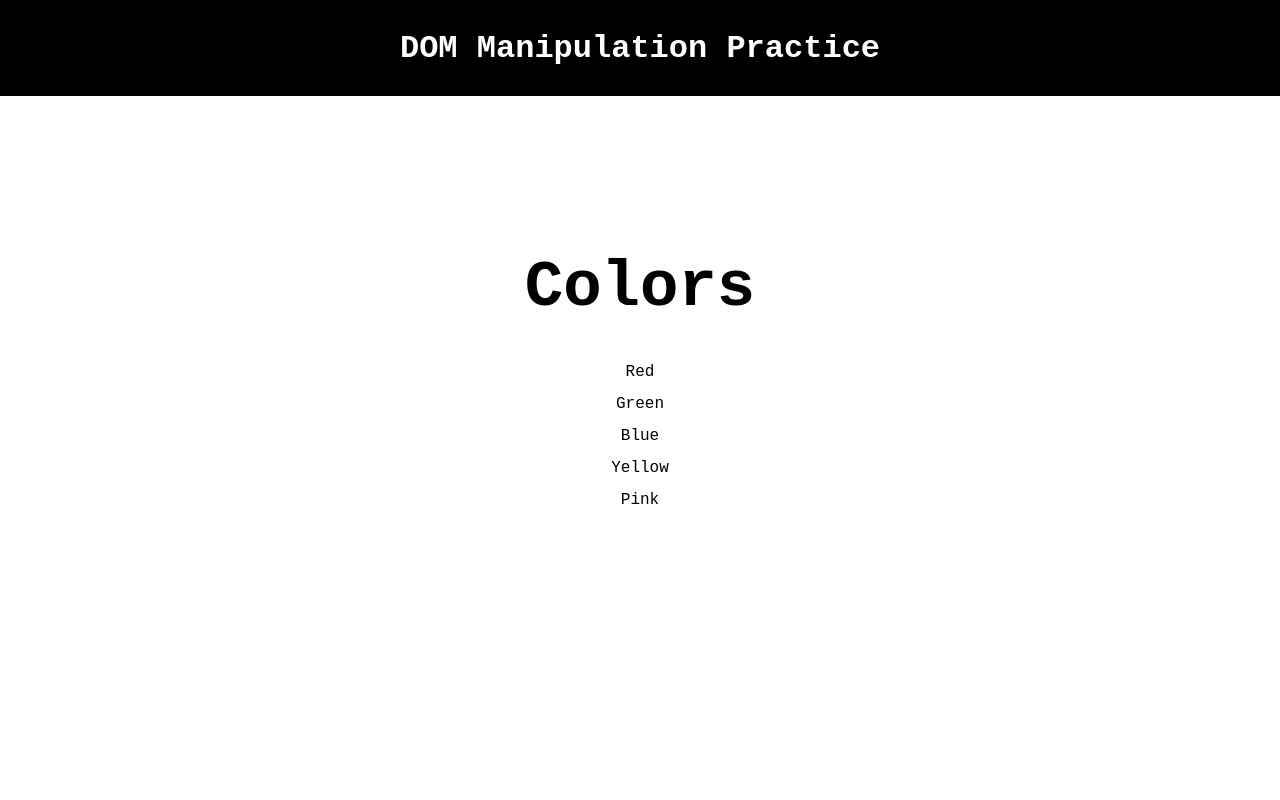
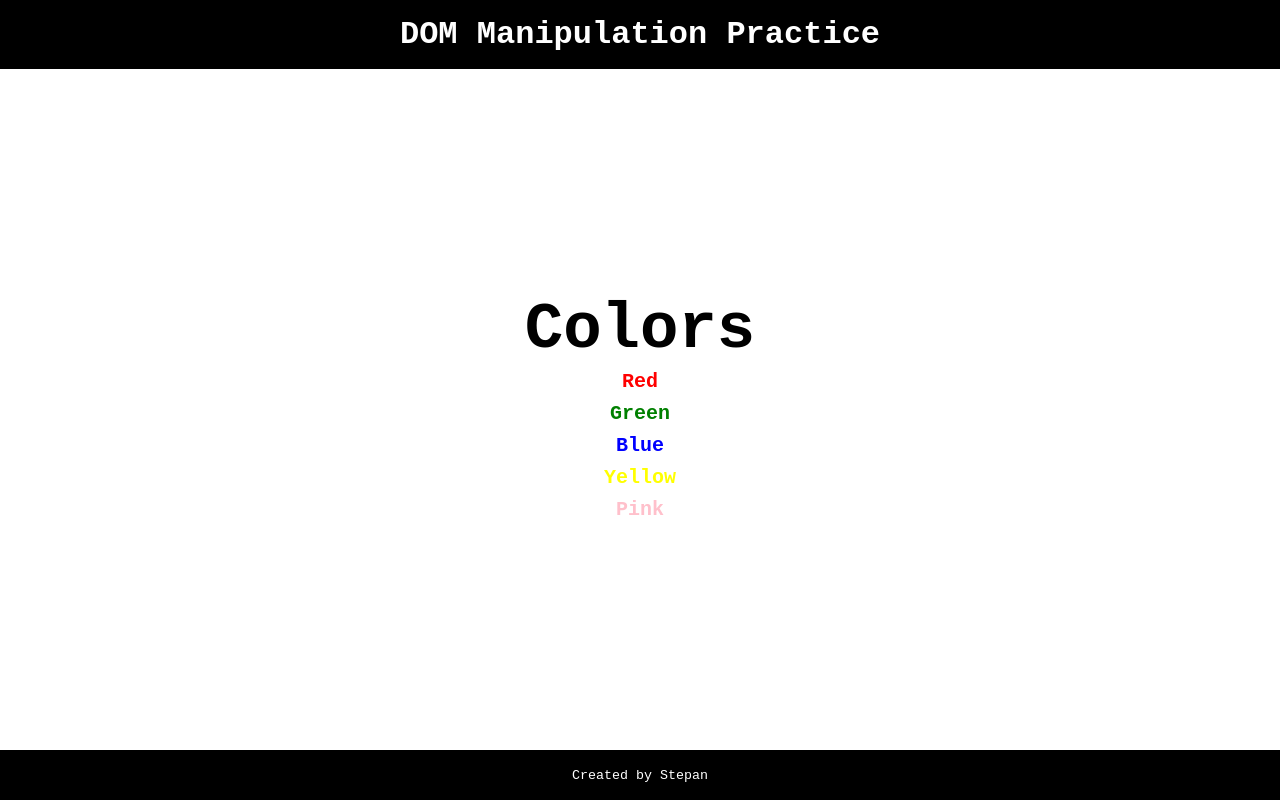
Before and after one commit to stepanstas/js-dom-change-background-color-on-click, a plain HTML site: page index.html in a window 1280 px wide. Drawn offline with Linux system fonts and the light colour scheme.

Commit message:
Add and center div container

```diff
--- a/index.html
+++ b/index.html
@@ -14,6 +14,7 @@
 
         </header>
         <main>
+            <div>
                 <h2>Colors</h2>
                 <ul>
                     <li>Red</li>
@@ -22,6 +23,7 @@
                     <li>Yellow</li>
                     <li>Pink</li>
                 </ul>
+            </div>
         </main>
         <footer>
 
--- a/index.js
+++ b/index.js
@@ -6,10 +6,8 @@ pageContainer.setAttribute("class", "page-container");
 pageContainer.style.cssText = `
 display: flex;
 flex-direction: column;
-place-content: center;
 min-height: 100vh;
 `;
-
 
 const header = document.querySelector("header");
 header.style.cssText = `
@@ -19,26 +17,39 @@ align-items: center;
 text-align: center;
 background: black;
 color: white;
-height: 6rem;
-position: fixed;
+padding: 1rem;
+position: sticky;
 top: 0;
 right: 0;
 left: 0;
 `;
+
+const main = document.querySelector("main");
+main.style.cssText = `
+display: flex;
+flex-direction: column;
+place-items: center;
+flex: 1 1;
+`;
+
+const containerColors = document.querySelector("main div");
+containerColors.setAttribute("class", "container-colors");
+containerColors.style.cssText = `
+display: flex;
+flex-direction: column;
+margin: auto;
+`
+
 const pageTitle = document.createElement("h1");
 pageTitle.textContent = "DOM Manipulation Practice";
 pageTitle.setAttribute("class", "page-title");
 header.appendChild(pageTitle);
 
-const main = document.querySelector("main");
-main.style.cssText = `
-margin: auto;
-`;
-
-const listTitle = document.querySelector("main > h2");
+const listTitle = document.querySelector(".container-colors > h2");
 listTitle.setAttribute("class", "list-title");
 listTitle.style.cssText = `
 font-size: 4rem;
+margin: auto;
 `;
 
 const list = document.querySelector("ul");
@@ -46,34 +57,54 @@ list.style.cssText = `
 list-style-type: none;
 line-height: 2rem;
 text-align: center;
-margin: 2rem auto;
+font-size: 1.25rem;
+font-weight: bold;
 `
 const listItems = document.querySelectorAll("ul li");
 listItems.forEach(item => {
-    item.addEventListener("mouseover", () => {
+    let color = item.textContent.toLowerCase();
+    switch (color) {
+        case "red":
+            item.style.color = "red";
+            break;
+        case "green":
+            item.style.color = "green";
+            break;
+        case "blue":
+            item.style.color = "blue";
+            break;
+        case "yellow":
+            item.style.color = "yellow";
+            break;
+        case "pink":
+            item.style.color = "pink"
+            break;
+        default:
+            item.style.color = "";
+            break;
+    }
+
+    item.addEventListener("mouseover", (changeColor) => {
         item.style.cssText = `
         cursor: pointer;
         `;
-    })
-listItems.forEach(item => {
+        item.style.color = color;
+    });
+
     item.addEventListener("click", () => {
         let color = item.textContent.toLowerCase();
         switch (color) {
             case "red":
                 document.body.style.backgroundColor = "red";
-                document.body.style.color = "white";
                 break;
             case "green":
                 document.body.style.backgroundColor = "green";
-                document.body.style.color = "white";
                 break;
             case "blue":
                 document.body.style.backgroundColor = "blue";
-                document.body.style.color = "white";
                 break;
             case "yellow":
                 document.body.style.backgroundColor = "yellow";
-                document.body.style.color = "black";
                 break;
             case "pink":
                 document.body.style.backgroundColor = "pink";
@@ -83,4 +114,16 @@ listItems.forEach(item => {
                 break;
         }
     });
-})});
+});
+
+const footer = document.querySelector("footer");
+footer.style.cssText = `
+text-align: center;
+background-color: black;
+color: white;
+padding: 1rem;
+margin-top: auto;
+`;
+const copyright = document.createElement("small");
+copyright.textContent = "Created by Stepan";
+footer.appendChild(copyright);
```
Also changed, not shown: index.css (line endings or trailing spaces). Lines whose indentation alone changed are shown as unchanged.
